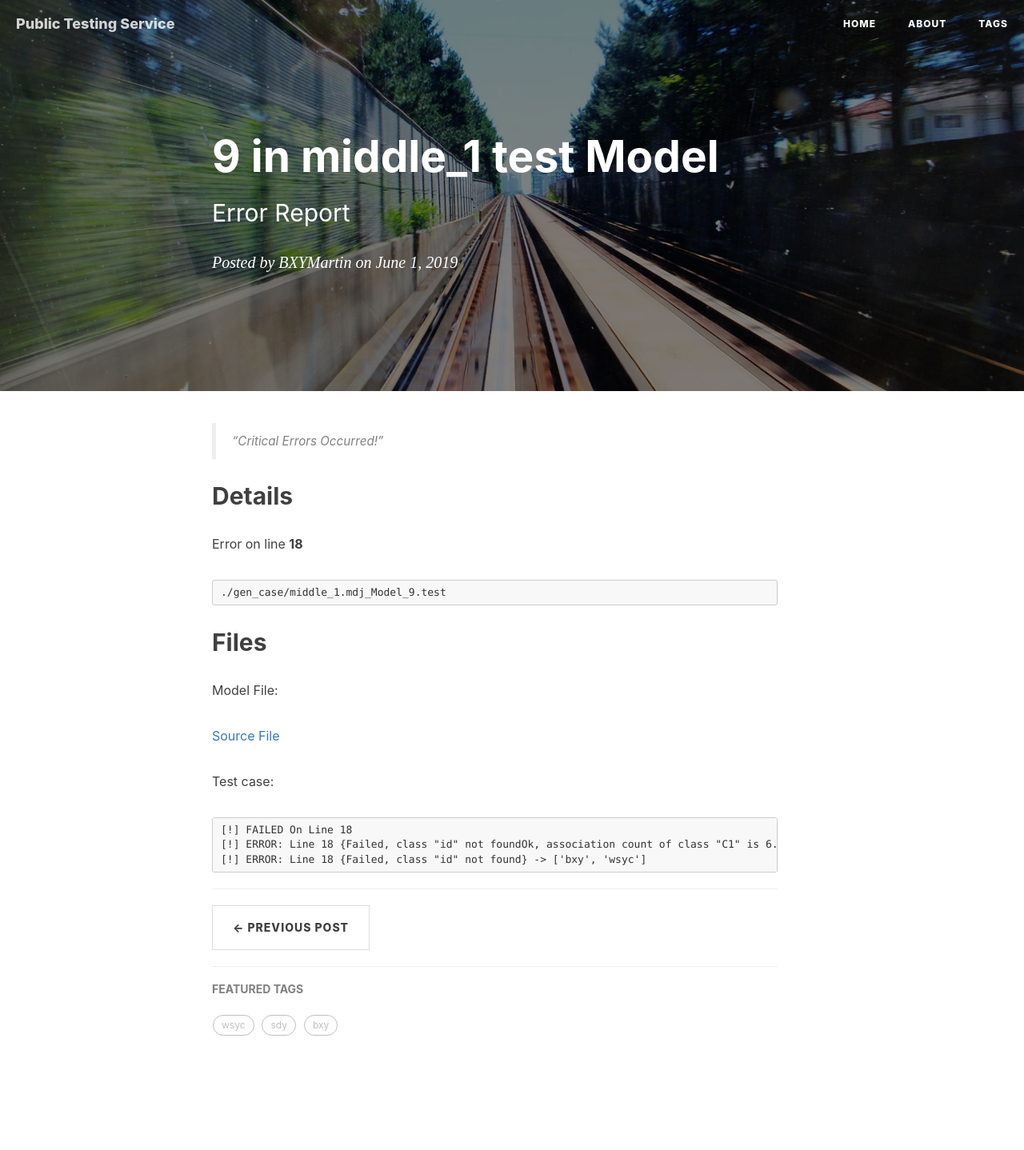
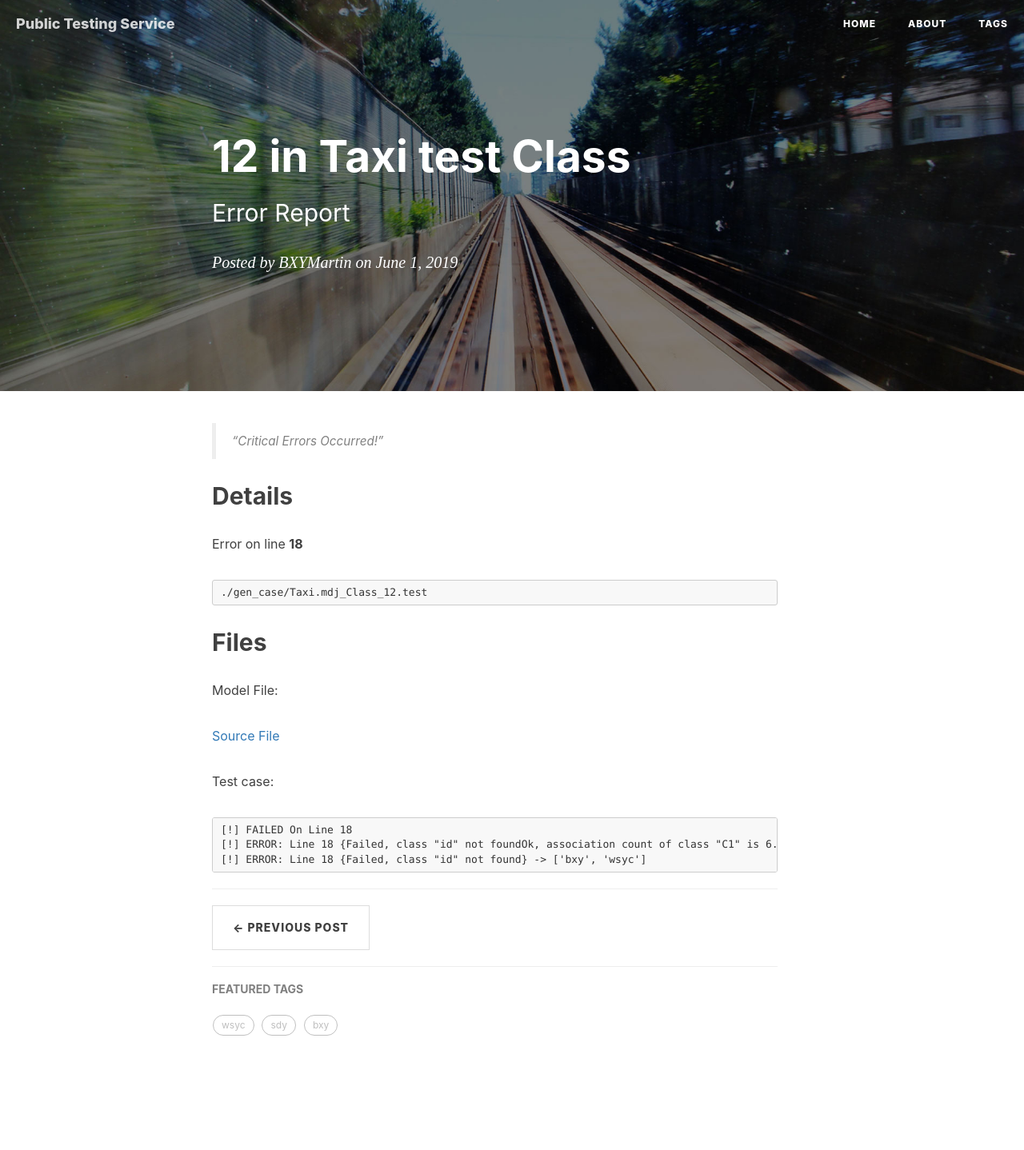
Before and after one commit to BXYMartin/OO-Public, a Jekyll site: the page built from docs/_posts/2019-06-01-13-44-20.markdown, in a window 1280 px wide. Shown: the whole page at 80% size. Built offline with Jekyll 4.4.1, drawn with Linux system fonts in a browser that asks for light colours; nearby versions of some CDN libraries; comment, search, counter and statistics services are not loaded.

Commit message:
Wrong Behaviour Detected!

````diff
--- a/docs/_posts/2019-06-01-13-44-20.markdown
+++ b/docs/_posts/2019-06-01-13-44-20.markdown
@@ -1,6 +1,6 @@
 ---
 layout:     post
-title:      "9 in middle_1 test Model"
+title:      "12 in Taxi test Class"
 subtitle:   "Error Report"
 date:       2019-06-01 13:44:20
 author:     "BXYMartin"
@@ -17,14 +17,14 @@ tags:
 Error on line **18**
 
 ```
-./gen_case/middle_1.mdj_Model_9.test
+./gen_case/Taxi.mdj_Class_12.test
 ```
 
 ## Files
 
 Model File:
 
-[Source File](https://github.com/BXYMartin/OO-Public/blob/master/test_mdj/middle_1.mdj)
+[Source File](https://github.com/BXYMartin/OO-Public/blob/master/test_mdj/Taxi.mdj)
 
 Test case:
 
````
